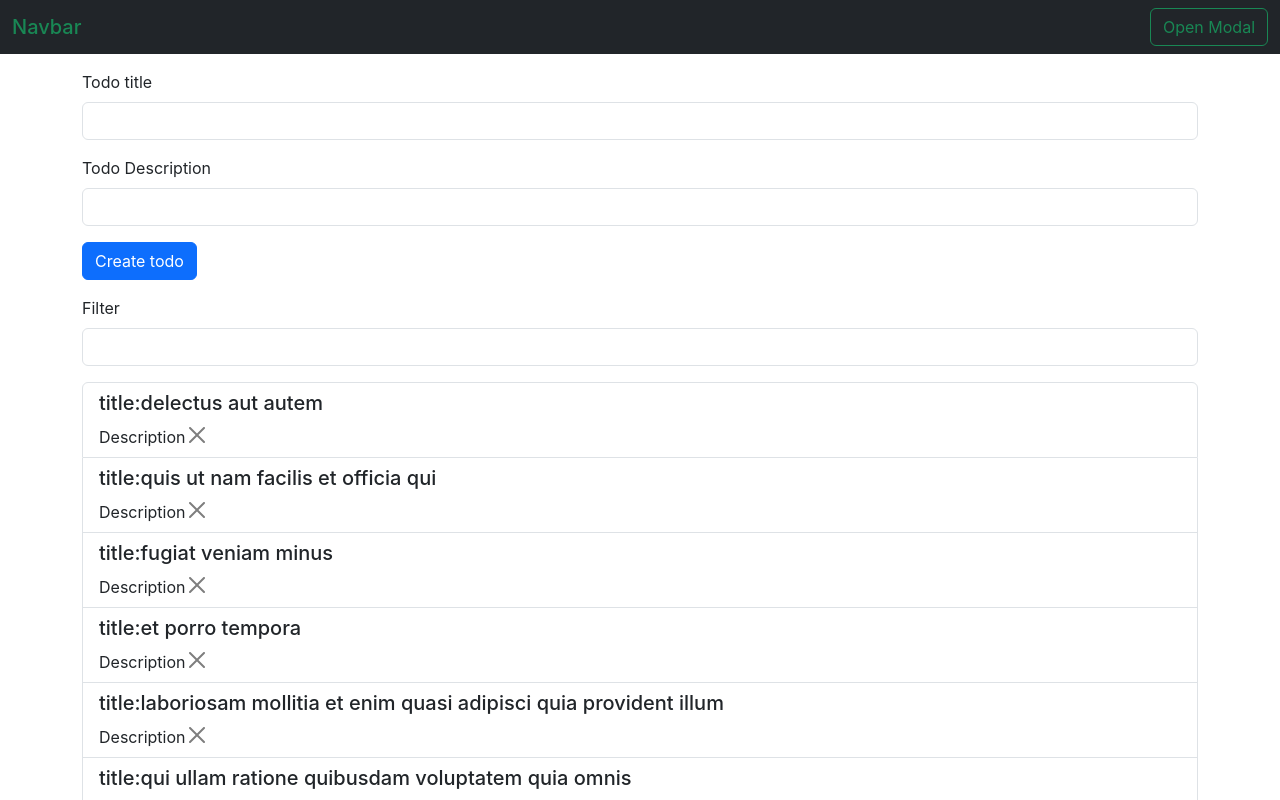
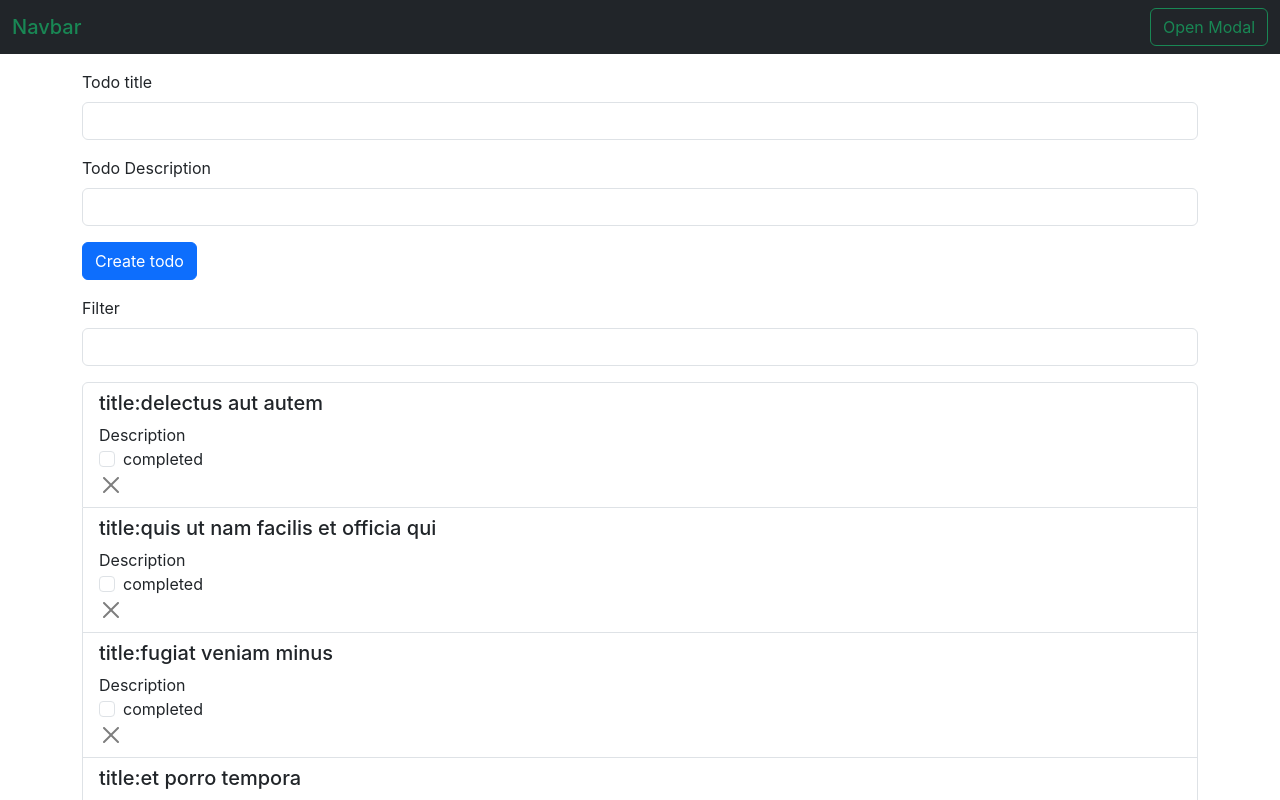
Before and after one commit to AliievLomach-Maxim/fson_86, a React (Create React App) app: page / in a window 1280 px wide. Shown: the top 800 px of the page. Built offline with nearby package versions, Linux system fonts and the light colour scheme.

Commit message:
add less

```diff
--- a/src/App.jsx
+++ b/src/App.jsx
@@ -23,5 +23,4 @@ class App extends Component {
 	}
 }
 
-
 export default App
--- a/src/components/Modal/Modal.jsx
+++ b/src/components/Modal/Modal.jsx
@@ -1,9 +1,26 @@
-const Modal = ({ children, toggleModal }) => {
+import { Component } from 'react'
+
+class Modal extends Component {
+	componentDidMount() {
+		document.addEventListener('keydown', this.handleKeyEsc)
+	}
+
+	componentWillUnmount() {
+		document.removeEventListener('keydown', this.handleKeyEsc)
+	}
+
+	handleKeyEsc = (e) => {
+		if (e.code === 'Escape') this.props.toggleModal()
+		console.log('Esc')
+	}
+
+	render() {
+		const { children, toggleModal } = this.props
 		return (
 			<div
 				className='modal fade show'
 				style={{ display: 'block', backdropFilter: 'blur(5px)' }}
-			onClick={toggleModal}
+				// onClick={toggleModal}
 			>
 				<div className='modal-dialog'>
 					<div className='modal-content'>
@@ -22,5 +39,33 @@ const Modal = ({ children, toggleModal }) => {
 			</div>
 		)
 	}
+}
 
 export default Modal
+
+// const Modal = ({ children, toggleModal }) => {
+// 	return (
+// 		<div
+// 			className='modal fade show'
+// 			style={{ display: 'block', backdropFilter: 'blur(5px)' }}
+// 			onClick={toggleModal}
+// 		>
+// 			<div className='modal-dialog'>
+// 				<div className='modal-content'>
+// 					<div className='modal-header'>
+// 						<h5 className='modal-title'> Modal</h5>
+// 						<button
+// 							type='button'
+// 							className='btn-close'
+// 							aria-label='Close'
+// 							onClick={toggleModal}
+// 						></button>
+// 					</div>
+// 					<div className='modal-body'>{children}</div>
+// 				</div>
+// 			</div>
+// 		</div>
+// 	)
+// }
+
+// export default Modal
--- a/src/components/Todo/index.jsx
+++ b/src/components/Todo/index.jsx
@@ -1,16 +1,77 @@
-const Todo = ({ todo, handleDelete }) => {
+import { Component } from 'react'
+
+class Todo extends Component {
+	shouldComponentUpdate(nextProps, nextState) {
+		if (
+			nextProps.todo.title !== this.props.todo.title ||
+			nextProps.todo.completed !== this.props.todo.completed
+		)
+			return true
+		return false
+	}
+
+	componentDidMount() {
+		// alert('created todo successfully')
+	}
+
+	componentDidUpdate(prevProps) {
+		if (prevProps.todo.completed !== this.props.todo.completed) {
+			this.props.updateLocalData()
+		}
+	}
+
+	// componentWillUnmount() {
+	// 	alert('deleted todo')
+	// }
+
+	render() {
+		console.log('render', this.props.todo.title)
+		const {
+			todo: { id, description, title, completed },
+			handleCheck,
+			handleDelete,
+		} = this.props
 		return (
 			<li className='list-group-item'>
-			<h5>title:{todo.title}</h5>
-			{todo.description}
+				<h5>title:{title}</h5>
+				{description}
+				<div className='form-check'>
+					<input
+						className='form-check-input'
+						type='checkbox'
+						id='flexCheckChecked'
+						checked={completed}
+						onChange={() => handleCheck(id)}
+					/>
+					<label className='form-check-label' htmlFor='flexCheckChecked'>
+						completed
+					</label>
+				</div>
 				<button
 					type='button'
 					className='btn-close'
 					aria-label='Close'
-				onClick={() => handleDelete(todo.id)}
+					onClick={() => handleDelete(id)}
 				></button>
 			</li>
 		)
 	}
+}
 
 export default Todo
+// const Todo = ({ todo, handleDelete }) => {
+// 	return (
+// 		<li className='list-group-item'>
+// 			<h5>title:{todo.title}</h5>
+// 			{todo.description}
+// 			<button
+// 				type='button'
+// 				className='btn-close'
+// 				aria-label='Close'
+// 				onClick={() => handleDelete(todo.id)}
+// 			></button>
+// 		</li>
+// 	)
+// }
+
+// export default Todo
--- a/src/components/TodoList/index.jsx
+++ b/src/components/TodoList/index.jsx
@@ -6,7 +6,25 @@ import { nanoid } from 'nanoid'
 import FormFilterTodo from '../../Forms/FormFilterTodo/index'
 
 class TodoList extends Component {
-	state = { todo, filteredTodo: null }
+	state = { todo: [], filteredTodo: null }
+
+	componentDidMount() {
+		const localData = localStorage.getItem('todo')
+		if (localData && JSON.parse(localData).length) {
+			this.setState({ todo: JSON.parse(localData) })
+		} else this.setState({ todo })
+	}
+
+	componentDidUpdate(_, prevState) {
+		if (prevState.todo.length !== this.state.todo.length) {
+			localStorage.setItem('todo', JSON.stringify(this.state.todo))
+		}
+	}
+
+	updateLocalData = () => {
+		localStorage.setItem('todo', JSON.stringify(this.state.todo))
+	}
+
 	handleDelete = (id) => {
 		this.setState((prev) => ({
 			todo: prev.todo.filter((el) => el.id !== id),
@@ -37,6 +55,24 @@ class TodoList extends Component {
 		}))
 	}
 
+	handleCheck = (id) => {
+		this.setState((prev) => ({
+			todo: prev.todo.map((el) =>
+				el.id === id ? { ...el, completed: !el.completed } : el
+			),
+			// todo: prev.todo.map((el) => {
+			// 	if (el.id === id) {
+			// 		return {
+			// 			...el,
+			// 			completed: !el.completed,
+			// 		}
+			// 	} else {
+			// 		return el
+			// 	}
+			// }),
+		}))
+	}
+
 	render() {
 		return (
 			<div className='container'>
@@ -44,7 +80,13 @@ class TodoList extends Component {
 				<FormFilterTodo filterTodo={this.filterTodo} />
 				<ul className='list-group'>
 					{(this.state.filteredTodo ?? this.state.todo).map((el) => (
-						<Todo todo={el} key={el.id} handleDelete={this.handleDelete} />
+						<Todo
+							todo={el}
+							key={el.id}
+							handleDelete={this.handleDelete}
+							handleCheck={this.handleCheck}
+							updateLocalData={this.updateLocalData}
+						/>
 					))}
 				</ul>
 			</div>
```
Also changed, not shown: 1 other file (tests, documents, lock files or other folders). Lines whose indentation alone changed are shown as unchanged.
